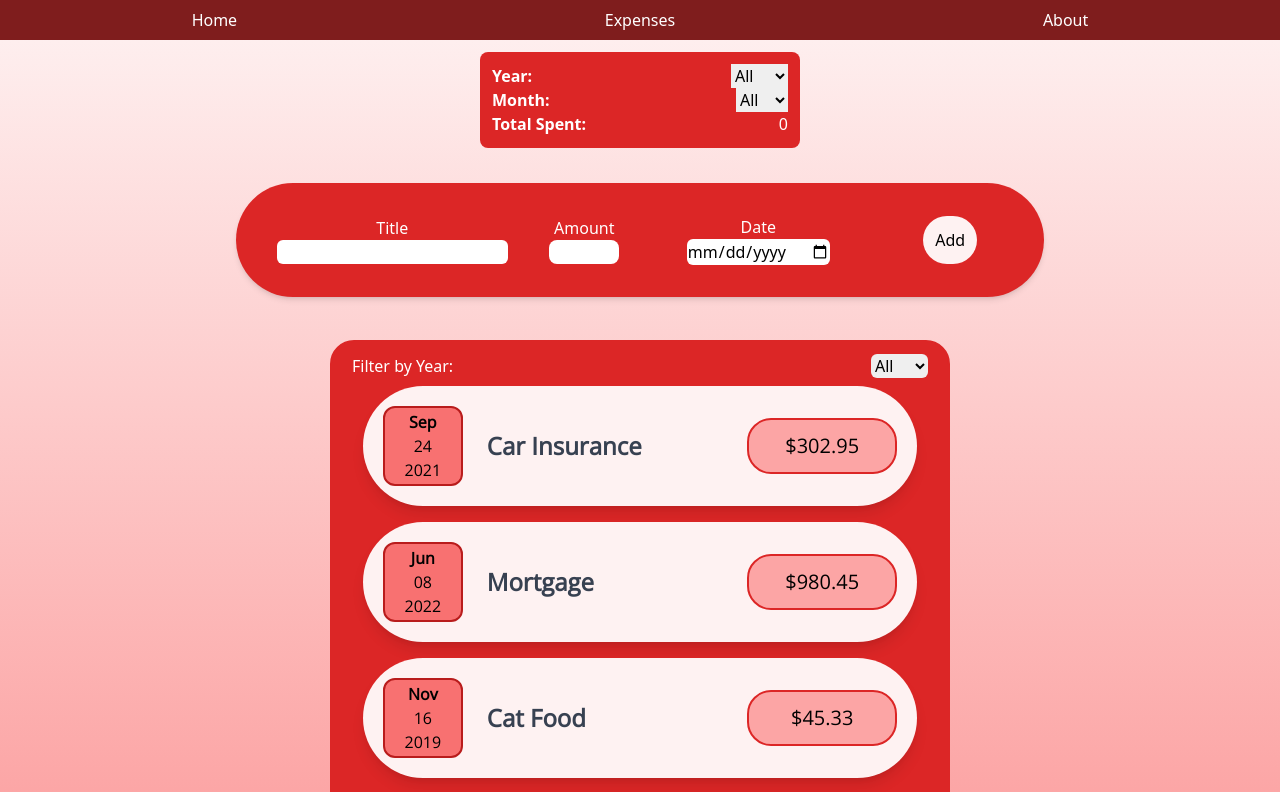
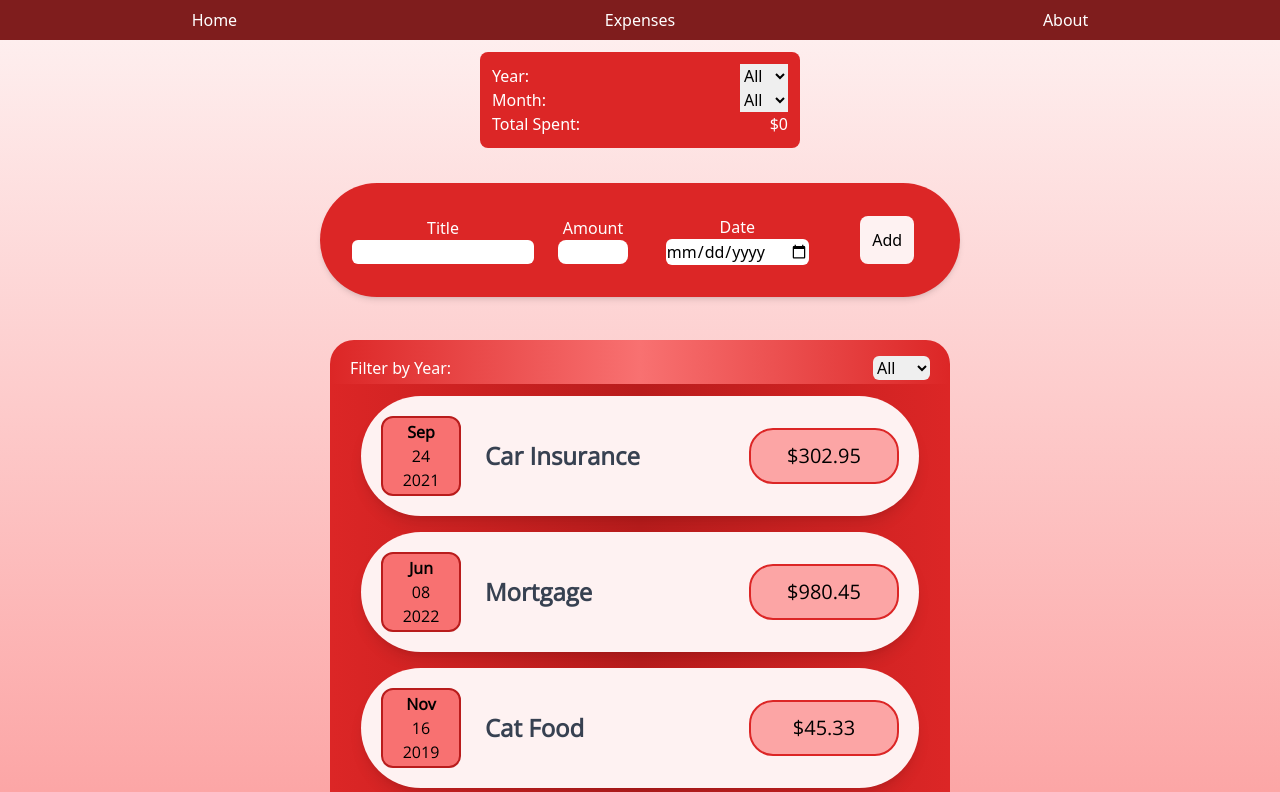
Before and after one commit to 90sPixelDev/react-expanse-tracker, a React (Create React App) app: page / in a window 1280 px wide. Shown: the top 792 px of the page. Built offline with nearby package versions, Linux system fonts and the light colour scheme.

Commit message:
added autoAnimate library for simple small transition animations on state changes

```diff
--- a/package.json
+++ b/package.json
@@ -3,6 +3,7 @@
 	"version": "0.1.0",
 	"private": true,
 	"dependencies": {
+		"@formkit/auto-animate": "^1.0.0-beta.1",
 		"@testing-library/jest-dom": "^5.16.4",
 		"@testing-library/react": "^13.2.0",
 		"@testing-library/user-event": "^13.5.0",
--- a/src/App.js
+++ b/src/App.js
@@ -57,7 +57,7 @@ const App = () => {
 
 	return (
 		<HomeBody>
-			<Header></Header>
+			<Header />
 			<Stats data={expenses}></Stats>
 			<NewExpense onAddExpense={addExpenseHandler} />
 			<Expenses items={expenses} />
--- a/src/components/Expenses/Expenses.js
+++ b/src/components/Expenses/Expenses.js
@@ -1,15 +1,21 @@
-import React, { useEffect, useState } from 'react';
+import React, { useState } from 'react';
 import ExpenseItem from './ExpenseItem';
 import PropTypes from 'prop-types';
 import Card from '../UI/Card';
 import ExpenseFilter from './ExpensesFilter';
 import ExpensesPageControl from '../UI/ExpensesPageControl';
+import { useAutoAnimate } from '@formkit/auto-animate/react';
 
 const Expenses = (props) => {
 	const classes = {
-		card: 'm-5 bg-red-600 w-[90vw] sm:w-[620px] flex flex-col gap-2 self-start min-h-min max-h-[55vh] overflow-auto border-2 border-red-600 transition',
-		expenses: 'flex flex-col gap-4 self-start overflow-auto w-[100%]',
+		card: 'bottom-4 m-5 bg-red-600 w-[90vw] sm:w-[620px] flex flex-col self-start min-h-min max-h-[55vh] overflow-auto transition',
+		expenses:
+			'flex flex-col gap-4 self-start overflow-auto w-[100%] bg-gradient-to-r from-red-600 via-red-700 to-red-600 py-3',
+		topBottom:
+			'w-full bg-gradient-to-r from-transparent via-red-400 to-transparent py-1',
 	};
+
+	const [animParent] = useAutoAnimate();
 
 	const [filteredYear, setFilteredYear] = useState('All');
 
@@ -24,11 +30,13 @@ const Expenses = (props) => {
 
 	return (
 		<Card className={classes.card}>
-			<ExpenseFilter
-				onFilterChanged={filterHandler}
-				year={filteredYear}
-			/>
-			<Card className={classes.expenses}>
+			<div className={classes.topBottom}>
+				<ExpenseFilter
+					onFilterChanged={filterHandler}
+					year={filteredYear}
+				/>
+			</div>
+			<div className={classes.expenses} ref={animParent}>
 				{filteredExpenses.map((expense) => (
 					<ExpenseItem
 						key={expense.id}
@@ -37,8 +45,10 @@ const Expenses = (props) => {
 						date={expense.date}
 					></ExpenseItem>
 				))}
-			</Card>
-			<ExpensesPageControl />
+			</div>
+			<div className={classes.topBottom}>
+				<ExpensesPageControl />
+			</div>
 		</Card>
 	);
 };
--- a/src/components/NewExpense/ExpenseForm.js
+++ b/src/components/NewExpense/ExpenseForm.js
@@ -1,20 +1,18 @@
 import React, { useState } from 'react';
 import PropTypes from 'prop-types';
+import { useAutoAnimate } from '@formkit/auto-animate/react';
 
 const ExpenseForm = (props) => {
 	const classes = {
 		form: 'bg-red-600 p-5 m-1 flex rounded-full shadow-md',
 		smScreenParent:
-			'w-[30vw] min-w-[150px] flex flex-col justify-center sm:flex-row',
+			'w-[30vw] min-w-[150px] max-w-[300px] flex flex-col justify-center sm:flex-row',
 		controlParent: 'm-auto p-3',
 		label: 'text-white flow-root text-center',
 		input: 'w-full rounded-md',
 		amtInput: 'w-[70px] rounded-lg m-auto flow-root',
-		submit: 'bg-red-50 p-3 rounded-full hover:bg-red-100 m-auto flow-root',
+		submit: 'bg-red-50 p-3 rounded-lg hover:bg-red-100 m-auto flow-root',
 	};
-	// const [enteredTitle, setEnteredTitle] = useState('');
-	// const [enteredAmt, setEnteredAmt] = useState('');
-	// const [enteredDate, setEnteredDate] = useState('');
 
 	const [enteredTitle, setEnteredTitle] = useState('');
 	const [enteredAmt, setEnteredAmt] = useState('');
@@ -100,6 +98,7 @@ const ExpenseForm = (props) => {
 
 ExpenseForm.propTypes = {
 	onNewExpenseData: PropTypes.func,
+	onAdded: PropTypes.func,
 };
 
 export default ExpenseForm;
--- a/src/components/NewExpense/NewExpense.js
+++ b/src/components/NewExpense/NewExpense.js
@@ -15,9 +15,16 @@ const NewExpense = (props) => {
 		props.onAddExpense(expenseData);
 	};
 
+	const animPass = (parent) => {
+		console.log('Test');
+	};
+
 	return (
 		<div className={classes.parent}>
-			<ExpenseForm onNewExpenseData={newExpenseData} />
+			<ExpenseForm
+				onNewExpenseData={newExpenseData}
+				onAdded={animPass}
+			/>
 		</div>
 	);
 };
--- a/src/components/stats/Stats.js
+++ b/src/components/stats/Stats.js
@@ -5,8 +5,8 @@ const Stats = (props) => {
 	const classes = {
 		wholeSection: 'bg-red-600 w-[25vw] min-w-[200px] grid p-3 rounded-lg',
 		miniRow: 'h-[3vh] min-h-[15px] flex justify-between',
-		statTitle: 'flow-root my-auto font-bold text-white',
-		select: 'my-auto h-[1.5em]',
+		statTitle: 'flow-root my-auto text-white',
+		select: 'my-auto h-[1.5em] w-[3em]',
 		amt: 'my-auto text-white',
 	};
 
@@ -149,7 +149,7 @@ const Stats = (props) => {
 			</div>
 			<div className={classes.miniRow}>
 				<p className={classes.statTitle}>Total Spent: </p>
-				<span className={classes.amt}>{total}</span>
+				<span className={classes.amt}>${total}</span>
 			</div>
 		</section>
 	);
```
Also changed, not shown: src/tailwind.output.css, 1 other file (tests, documents, lock files or other folders).
